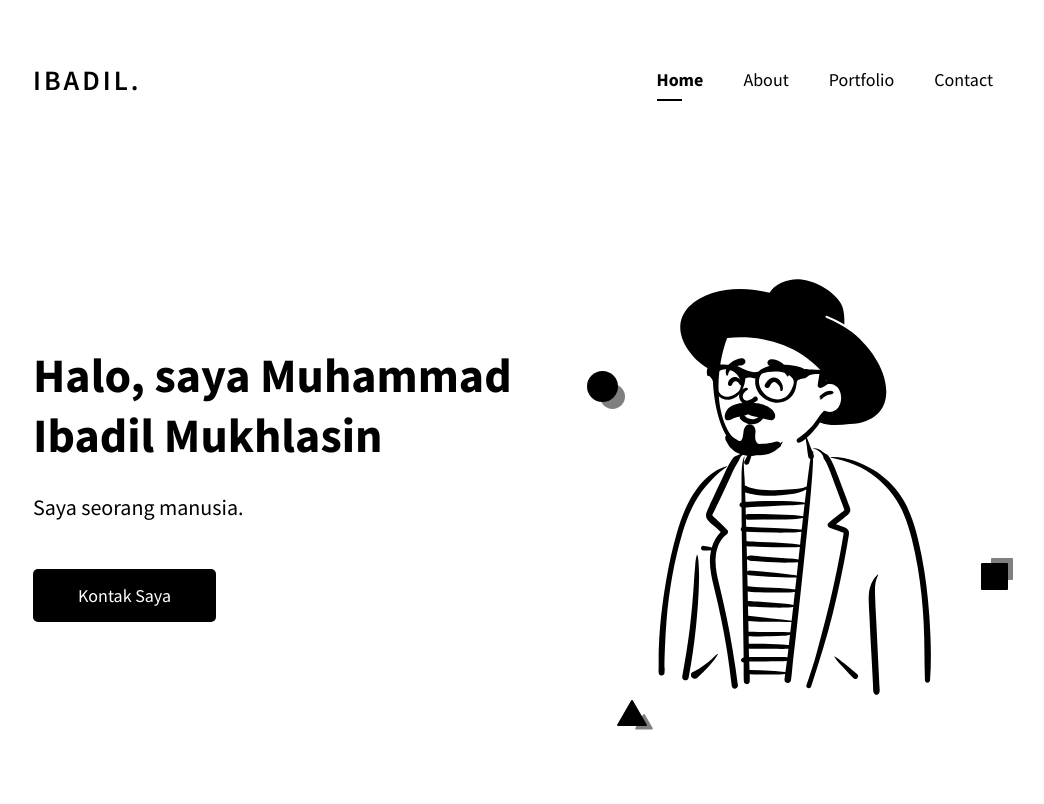
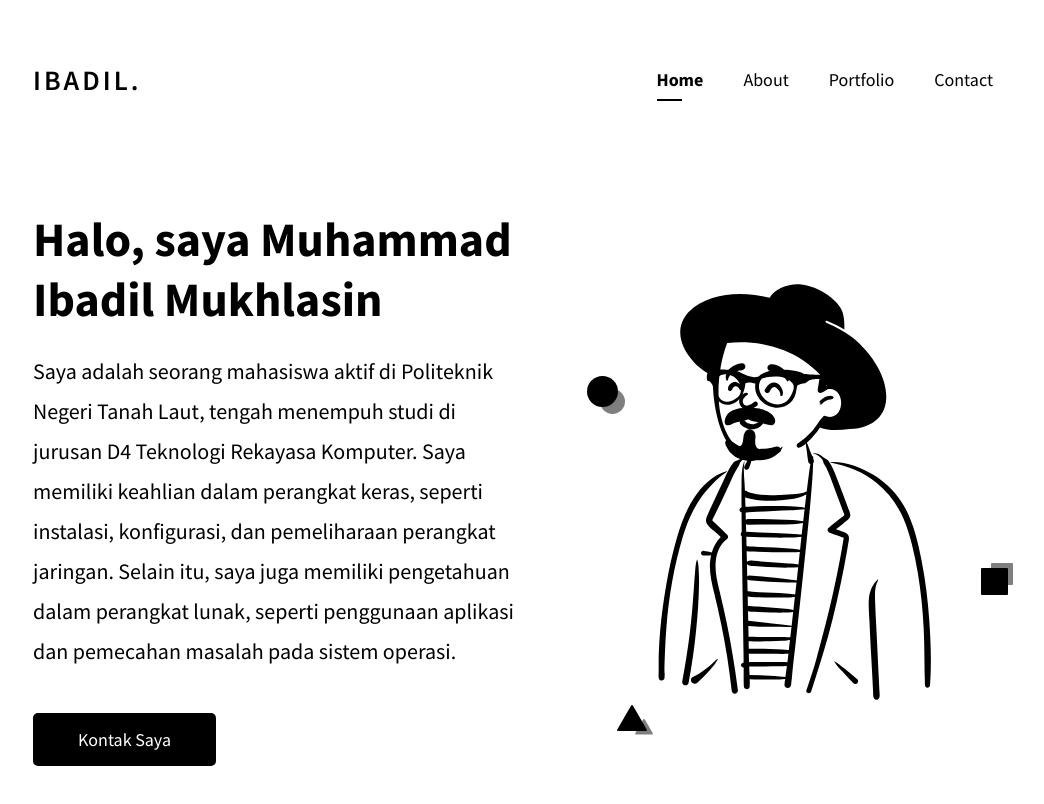
Before and after one commit to ibadil307/web1, a Next.js app: page / in a window 1280 px wide. Shown: the top 804 px of the page, without its empty margins (117-1161 px from the left). Built offline with nearby package versions, Linux system fonts and the light colour scheme.

Commit message:
Update index.jsx

```diff
--- a/pages/index.jsx
+++ b/pages/index.jsx
@@ -17,7 +17,7 @@ function Home() {
         <div className="container">
           <div className="text-wrapper">
             <h1 className="title">Halo, saya Muhammad Ibadil Mukhlasin</h1>
-            <p className="description">Saya seorang manusia.</p>
+            <p className="description">Saya adalah seorang mahasiswa aktif di Politeknik Negeri Tanah Laut, tengah menempuh studi di jurusan D4 Teknologi Rekayasa Komputer. Saya memiliki keahlian dalam perangkat keras, seperti instalasi, konfigurasi, dan pemeliharaan perangkat jaringan. Selain itu, saya juga memiliki pengetahuan dalam perangkat lunak, seperti penggunaan aplikasi dan pemecahan masalah pada sistem operasi.</p>
 
             <Link href="/contact"><a className="cta">Kontak Saya</a></Link>
           </div>
```
